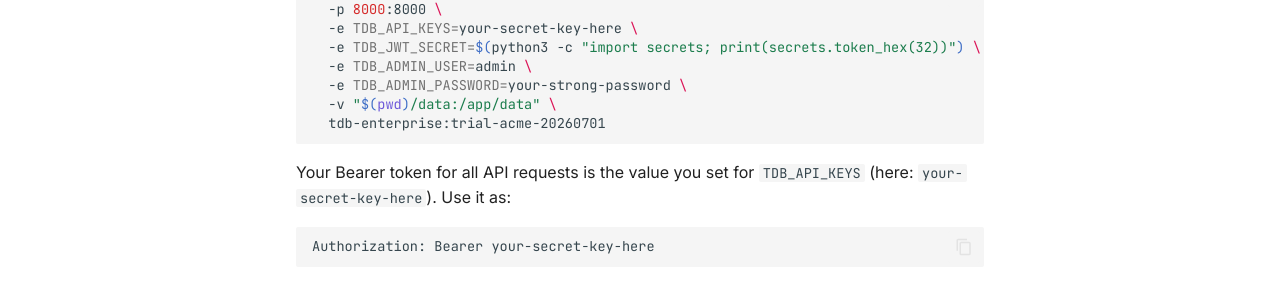
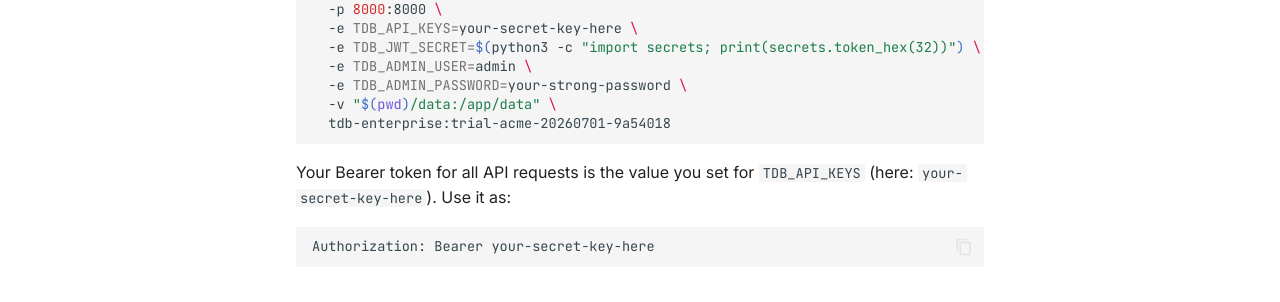
Before and after one commit to tdb-project/tdb-docs, an MkDocs documentation site: the page built from docs/getting-started/installation.md, in a window 1280 px wide and 900 px high, scrolled down 965 px. Shown: the part 534-836 px from the top of the window. Built offline with MkDocs 1.6.1 and Material for MkDocs 9.7.7, drawn with Linux system fonts in a browser that asks for light colours; some of the changed text lies outside the part shown.

Commit message:
docs: image names now carry the build sha
Tags and tarballs become <edition>-<slug>-<expiry>-<build_sha>, so the pull
and docker load examples in Installation and the IT admin guide §1.4 show the
shape a customer will actually receive.

The reason is vendor-side and stays internal: the old (customer, expiry) name
collided when the same customer's image was rebuilt on the same day, and the
second build destroyed the first. A customer only sees a longer, unambiguous
tag.

Co-Authored-By: Claude Opus 5 <noreply@anthropic.com>

````diff
--- a/docs/getting-started/installation.md
+++ b/docs/getting-started/installation.md
@@ -36,7 +36,7 @@ for it.
 
     ```bash
     docker login registry.tdb.jiracorp.co.in        # use your issued pull token
-    docker pull registry.tdb.jiracorp.co.in/tdb-customers/acme/tdb-enterprise:trial-20260701
+    docker pull registry.tdb.jiracorp.co.in/tdb-customers/acme/tdb-enterprise:trial-20260701-9a54018
     ```
 
     Your welcome e-mail contains your exact repository path and tag.
@@ -47,8 +47,8 @@ for it.
     compressed tarball instead. Load it:
 
     ```bash
-    docker load < trial-acme-20260701.tar.gz
-    # Loaded image: tdb-enterprise:trial-acme-20260701
+    docker load < trial-acme-20260701-9a54018.tar.gz
+    # Loaded image: tdb-enterprise:trial-acme-20260701-9a54018
     ```
 
 ---
@@ -65,7 +65,7 @@ for it.
       -e TDB_ADMIN_USER=admin \
       -e TDB_ADMIN_PASSWORD=your-strong-password \
       -v "$(pwd)/data:/app/data" \
-      tdb-enterprise:trial-acme-20260701
+      tdb-enterprise:trial-acme-20260701-9a54018
     ```
 
     Your Bearer token for all API requests is the value you set for `TDB_API_KEYS`
````
Also changed, not shown: docs/deployment/it-admin-guide.md (+3 -3 lines).
